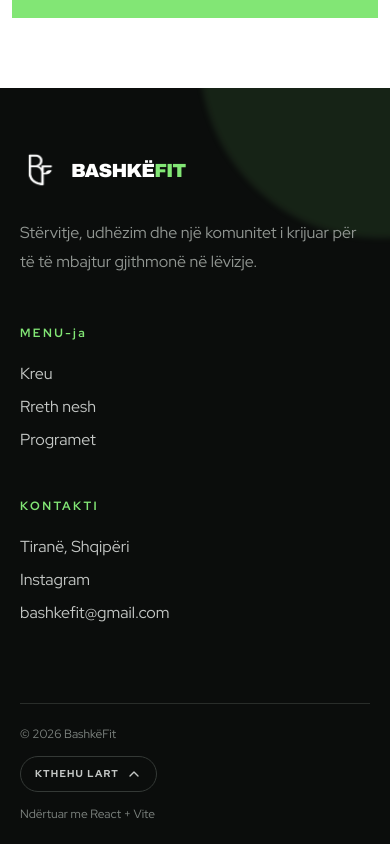
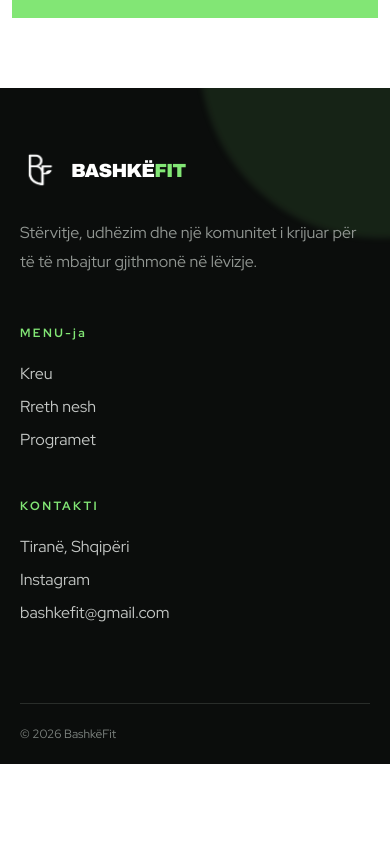
Before and after one commit to MateoKaloshi/BashkeFit, a React (Vite) app: page / in a window 390 px wide. Shown: the part 9901-10745 px from the top of the page. After the commit the page ends 10665 px from the top, so only its background shows below. Built offline with nearby package versions, Linux system fonts and the light colour scheme.

Commit message:
Simplify footer bottom bar

```diff
--- a/src/App.jsx
+++ b/src/App.jsx
@@ -372,8 +372,6 @@ function App() {
         </div>
         <div className="footer-bottom">
           <span>© 2026 BashkëFit</span>
-          <button className="back-to-top" onClick={() => scrollTo('home')}>KTHEHU LART <ChevronRight size={16} /></button>
-          <span>Ndërtuar me React + Vite</span>
         </div>
       </footer>
     </div>
--- a/src/styles.css
+++ b/src/styles.css
@@ -210,12 +210,7 @@ footer::before { content: ''; position: absolute; width: 360px; height: 360px; r
 .footer-links button:hover, .footer-contact a:hover { color: var(--white); transform: translateX(4px); }
 .footer-links button:hover::before, .footer-contact a:hover::before { width: 100%; }
 .footer-grid a { overflow-wrap: anywhere; }
-.footer-bottom { position: relative; border-top: 1px solid #292d2a; padding-top: 22px; display: grid; grid-template-columns: 1fr auto 1fr; align-items: center; color: #7f8581; font-size: 12px; }
-.footer-bottom > span:last-child { text-align: right; }
-.back-to-top { border: 1px solid #343936; border-radius: 999px; background: transparent; color: #c4c7c5; padding: 9px 14px; display: inline-flex; align-items: center; gap: 7px; font-size: 10px; font-weight: 900; letter-spacing: .12em; transition: color .2s ease, border-color .2s ease, transform .2s ease; }
-.back-to-top svg { transform: rotate(-90deg); transition: transform .2s ease; }
-.back-to-top:hover { color: var(--lime); border-color: var(--lime); transform: translateY(-2px); }
-.back-to-top:hover svg { transform: rotate(-90deg) translateX(2px); }
+.footer-bottom { position: relative; border-top: 1px solid #292d2a; padding-top: 22px; color: #7f8581; font-size: 12px; }
 
 .reveal { animation: rise .72s ease both; }
 @keyframes rise { from { opacity: 0; transform: translateY(22px); } to { opacity: 1; transform: translateY(0); } }
@@ -246,7 +241,7 @@ footer::before { content: ''; position: absolute; width: 360px; height: 360px; r
   html { scroll-behavior: auto; }
   .reveal { animation: none; }
   .topbar, .brand-button, .logo-mark, .desktop-nav button, .desktop-nav button::after,
-  .footer-links button, .footer-contact a, .back-to-top, .back-to-top svg { transition: none; }
+  .footer-links button, .footer-contact a { transition: none; }
   .motion-photo {
     opacity: 1;
     transform: none;
@@ -392,9 +387,6 @@ footer::before { content: ''; position: absolute; width: 360px; height: 360px; r
   footer { padding: 62px 20px 22px; }
   .footer-grid { grid-template-columns: 1fr; gap: 36px; }
   .footer-grid > div:first-child { grid-column: auto; }
-  .footer-bottom { grid-template-columns: 1fr; gap: 14px; }
-  .footer-bottom > span:last-child { text-align: left; }
-  .back-to-top { justify-self: start; }
   .motion-photo.from-left { --photo-x: -190px; }
   .motion-photo.from-right { --photo-x: 190px; }
   .motion-photo.from-top { --photo-y: -180px; }
```
